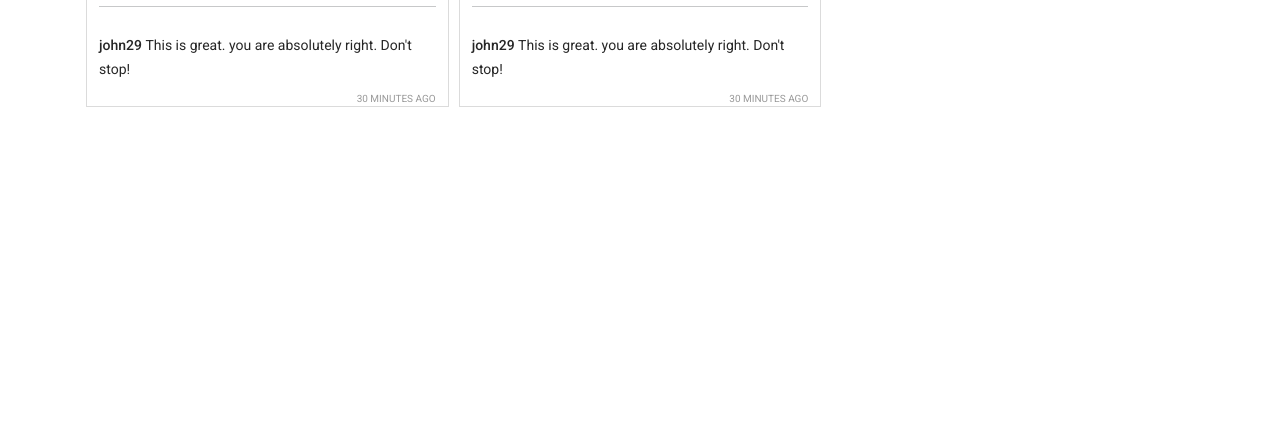
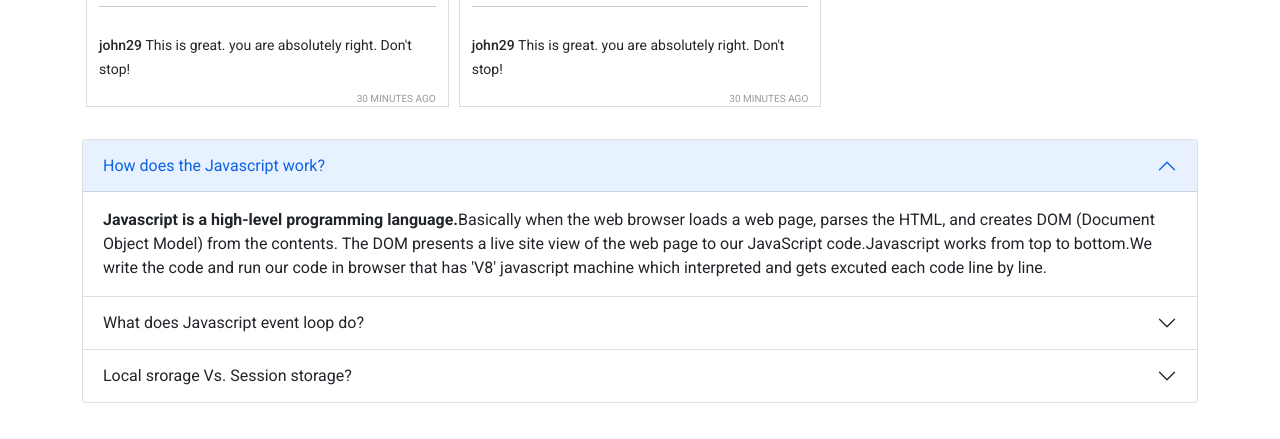
Before and after one commit to Aninditaroy/insta-shohor, a plain HTML site: page index.html in a window 1280 px wide. Shown: the part 1425-1864 px from the top of the page. Before the commit the page ends 1596 px from the top, so only its background shows below. Drawn offline with nearby package versions, Linux system fonts and the light colour scheme.

Commit message:
q&a section added

```diff
--- a/index.html
+++ b/index.html
@@ -39,7 +39,7 @@
                         <i class="fa-solid fa-heart text-danger"></i>
                     </li>
 
-                    <li class="nav-link active" role="button" onclick="switchTab( 'reported' )">
+                    <li class="nav-link active" role="button" onclick="switchTab( 'reported')">
                         <i class="fa-solid fa-eye-slash"></i>
                     </li>
                 </ul>
@@ -57,13 +57,63 @@
             <h1 class="mt-2 mb-4">Reported posts</h1>
         </div>
     </main>
-    <section id="q&a">
-
+    <section id="question-section">
+        <div class="container mt-3 mb-4">
+            <div class="accordion" id="accordionExample">
+                <div class="accordion-item">
+                    <h2 class="accordion-header" id="headingOne">
+                        <button class="accordion-button" type="button" data-bs-toggle="collapse"
+                            data-bs-target="#collapseOne" aria-expanded="true" aria-controls="collapseOne">
+                            How does the Javascript work?
+                        </button>
+                    </h2>
+                    <div id="collapseOne" class="accordion-collapse collapse show" aria-labelledby="headingOne"
+                        data-bs-parent="#accordionExample">
+                        <div class="accordion-body">
+                            <strong>Javascript is a high-level programming language.</strong>Basically when the web browser loads a web page, parses the HTML, and creates DOM (Document Object Model) from the contents. The DOM presents a live site view of the web page to our JavaScript code.Javascript works from top to bottom.We write the code and run our code in browser that has 'V8' javascript machine which interpreted and gets excuted each code line by line.
+                        </div>
+                    </div>
+                </div>
+                <div class="accordion-item">
+                    <h2 class="accordion-header" id="headingTwo">
+                        <button class="accordion-button collapsed" type="button" data-bs-toggle="collapse"
+                            data-bs-target="#collapseTwo" aria-expanded="false" aria-controls="collapseTwo">
+                            What does Javascript event loop do?
+                        </button>
+                    </h2>
+                    <div id="collapseTwo" class="accordion-collapse collapse" aria-labelledby="headingTwo"
+                        data-bs-parent="#accordionExample">
+                        <div class="accordion-body">
+                           JavaScript has a event listeners and event loop based on runtime model.It is responsible for execute the code,handles the event loop  queues,which is the secret that works behind javascript's programming.Example: <code>setTimeout</code>
+                        </div>
+                    </div>
+                </div>
+                <div class="accordion-item">
+                    <h2 class="accordion-header" id="headingThree">
+                        <button class="accordion-button collapsed" type="button" data-bs-toggle="collapse"
+                            data-bs-target="#collapseThree" aria-expanded="false" aria-controls="collapseThree">
+                            Local srorage Vs. Session storage?
+                        </button>
+                    </h2>
+                    <div id="collapseThree" class="accordion-collapse collapse" aria-labelledby="headingThree"
+                        data-bs-parent="#accordionExample">
+                        <div class="accordion-body">
+                            Local storage data stored in our browser until explicitly deleted.Chnages can also be saved and modified for all current and future visits to the site.
+                            <br>
+                            <br>
+                            Session storage data can be saved or deleted until the tab is closed.It changes per tab.Once the tab is closed, all the session data is deleted.
+                        </div>
+                    </div>
+                </div>
+            </div>
+        </div>
     </section>
     <footer class="mt-5"></footer>
 
     <!-- add javascript  file  -->
     <script src="./js/app.js"></script>
+    <!-- add bootsrap js cdn link  -->
+    <script src="https://cdn.jsdelivr.net/npm/bootstrap@5.1.3/dist/js/bootstrap.bundle.min.js" integrity="sha384-ka7Sk0Gln4gmtz2MlQnikT1wXgYsOg+OMhuP+IlRH9sENBO0LRn5q+8nbTov4+1p" crossorigin="anonymous"></script>
 </body>
 
 </html>
--- a/js/app.js
+++ b/js/app.js
@@ -36,17 +36,19 @@ const switchTab = (id) => {
         document.getElementById( "posts" ).style.display = "grid";
         document.getElementById( "liked" ).style.display = "none";
         document.getElementById( "reported" ).style.display = "none";
+        document.getElementById('question-section').style.display = 'block';
     } else if (id === "liked") {
         document.getElementById( "liked" ).style.display = "block";
         document.getElementById( "posts" ).style.display = "none";
         document.getElementById( "reported" ).style.display = "none";
+        document.getElementById('question-section').style.display = 'none';
 
         displayLikedPosts();
     } else {
         document.getElementById( "reported" ).style.display = "block";
         document.getElementById( "posts" ).style.display = "none";
         document.getElementById( "liked" ).style.display = "none";
-
+        document.getElementById('question-section').style.display = 'none';
         displayReportedPosts();
     }
 };
```
